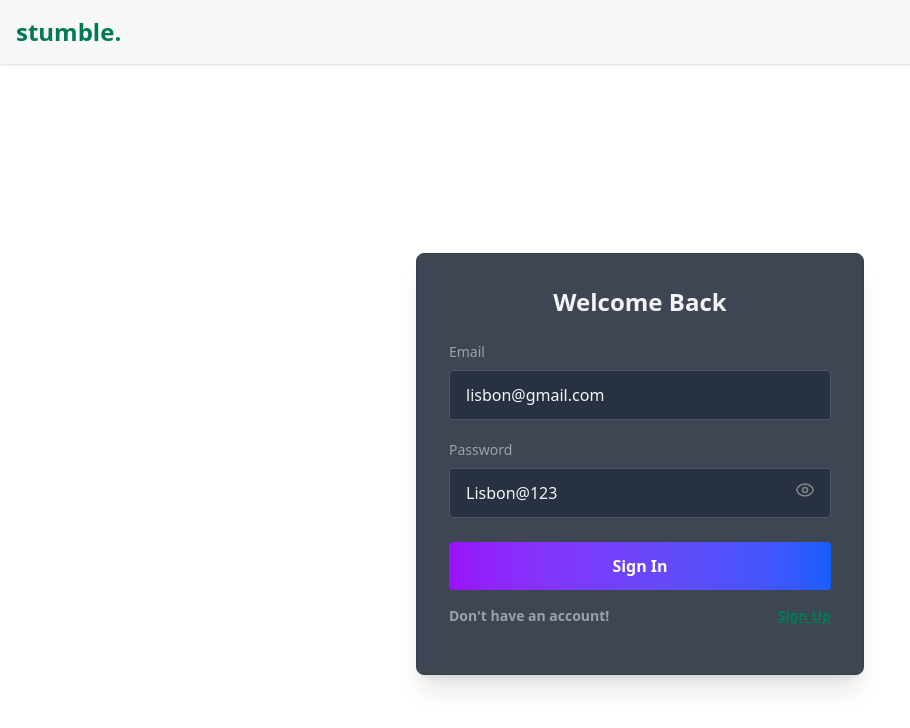
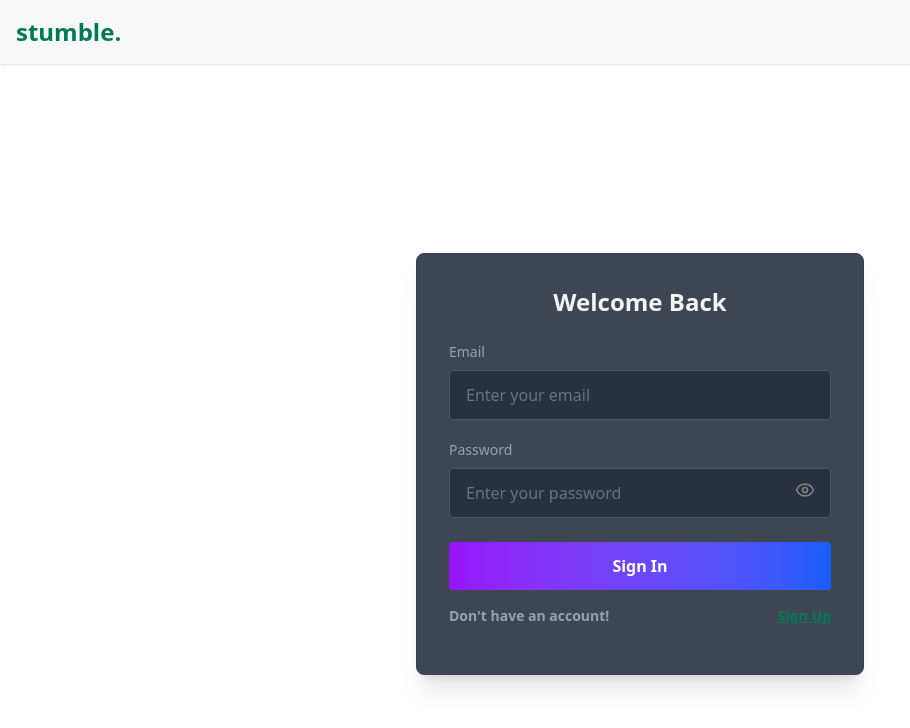
Before and after one commit to Kaushal-0507/tinder-frontend, a React (Vite) app: page /login in a window 1280 px wide. Shown: the top 728 px of the page, without its empty margins (0-910 px from the left). Built offline with nearby package versions, Linux system fonts and the light colour scheme; no server answers.

Commit message:
removed default email and password from login

```diff
--- a/src/components/Login.jsx
+++ b/src/components/Login.jsx
@@ -9,8 +9,8 @@ import { LuEyeClosed } from "react-icons/lu";
 import { LuEye } from "react-icons/lu";
 
 const Login = () => {
-  const [email, setEmail] = useState("lisbon@gmail.com");
-  const [password, setPassword] = useState("Lisbon@123");
+  const [email, setEmail] = useState("");
+  const [password, setPassword] = useState("");
   const [firstName, setFirstName] = useState("");
   const [lastName, setLastName] = useState("");
   const dispatch = useDispatch();
```
